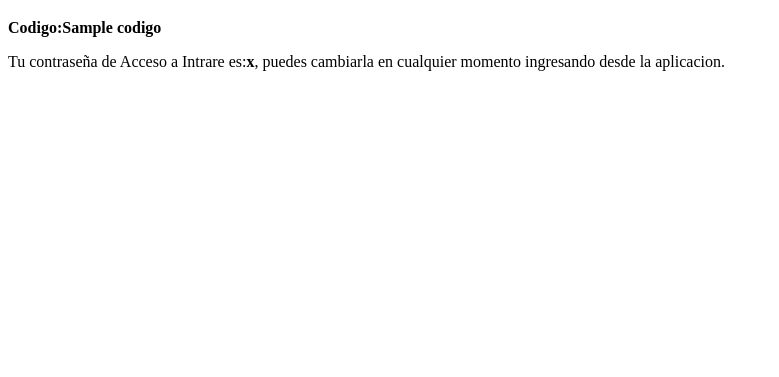
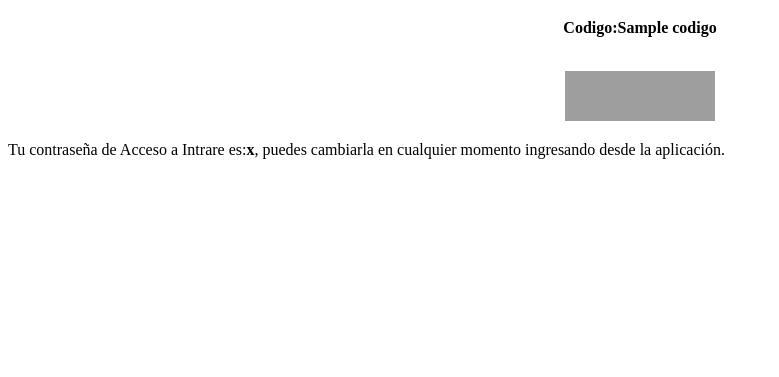
Before and after one commit to devcrack/Intrare-Empresas, a Django app: template templates/FirstMailInv.html in a window 1280 px wide. Shown: the part 423-800 px from the top of the page, without its empty margins (0-779 px from the left). Run offline with Django 3.2, Linux system fonts and the light colour scheme; tables that the repository leaves empty hold one stand-in row (values such as "Sample post"); the template is opened without the code that fills it: values that come from a table or form of the project are taken from there, most other values are stand-ins (such as "Sample title", 1, 10 or a date in 2020); grey boxes are pictures that could not be loaded.

Commit message:
Agregado wallet a los correos

```diff
--- a/Usuarios/views.py
+++ b/Usuarios/views.py
@@ -155,6 +155,7 @@
         usr = self.request.user
         usrToken = request.data.get("usrToken")
 
+        _walletLink = 'https://api-intrare-empresarial.herokuapp.com/create/'
         try:
             instance = CustomUser.objects.get(temporalToken=usrToken)
         except ObjectDoesNotExist:
@@ -179,14 +180,17 @@
                 _inv = Invitacion.objects.get(id=_idInv.id)
             except ObjectDoesNotExist:
                 return Response(status=status.HTTP_204_NO_CONTENT, data={'error': 'ERROR EN INVITACION'})
+            # Aqui verificamos si la Invitacion es Valida, en base a su fecha.
             if _inv.dateInv >= _currentDate:
+                _walletLink = 'https://api-intrare-empresarial.herokuapp.com/create/' + _invByUSR.qr_code
                 _company = _inv.id_empresa.name
                 _dateTime = str(_inv.dateInv) + " " + _inv.timeInv.strftime("%H:%M")
                 _qrCode = _inv.qr_code
                 _cellNumber = instance.celular
                 _msgInv = "Se te ha enviado una invitacion, verifica desde tu correo electronico o en la aplicacion"
                 html_message = render_to_string('FirstMailInv.html', {'empresa': _company, 'fecha': _dateTime,
-                                                                      'codigo': _qrCode, 'password': _tmpPassword})
+                                                                      'codigo': _qrCode, 'password': _tmpPassword,
+                                                                      'downloadFile': _walletLink})
                 if index == 0:
                     if len(_userDevice) > 0:
                         _userDevice.send_message(title="Intrare", body="Tienes una invitación", sound="Default") #PUSH
--- a/templates/FirstMailInv.html
+++ b/templates/FirstMailInv.html
@@ -20,12 +20,20 @@
     <img src="https://api.qrserver.com/v1/create-qr-code/?data={{ codigo }}" alt="Codigo QR" width="200" height="200" /></strong>
 </p>
 
-<p><strong>
-    <span style="color: #000000; text-align: center;">Codigo:{{ codigo }}</span></strong>
+<p style="text-align: center;">
+    <strong><span style="color: #000000;">Codigo:{{ codigo }}</span></strong>
 </p>
+<p style="text-align: center">
+        <br>
+        <a href={{downloadFile}}>
+            <img width="150" height="50" src="https://support.apple.com/library/content/dam/edam/applecare/images/es_ES/iOS/add-to-apple-wallet-logo.png"
+                                         title = "Agregar Wallet" alt="Agregar a Wallet">
+        </a>
+</p>
+
 <p>
     Tu contraseña de Acceso a Intrare es:<strong>{{ password }}</strong>, puedes cambiarla en cualquier momento
-    ingresando desde la aplicacion.
+    ingresando desde la aplicaci&oacute;n.
 </p>
 </body>
 </html>
--- a/templates/RestorePassword.html
+++ b/templates/RestorePassword.html
@@ -12,7 +12,7 @@
 </h2>
 <p>
     Tu contraseña de Acceso a Intrare es:<strong>{{ password }}</strong>. Puedes cambiarla en cualquier momento
-    ingresando desde la aplicacion.
+    ingresando desde la aplicaci&oacute;n.
 </p>
 </body>
 </html>
```
Also changed, not shown: Invitaciones/views.py (+9 -7 lines).
